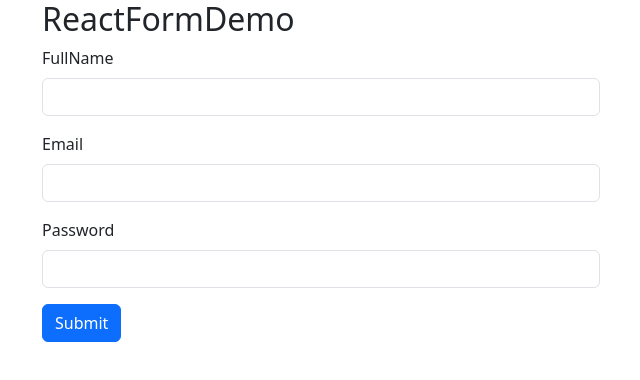
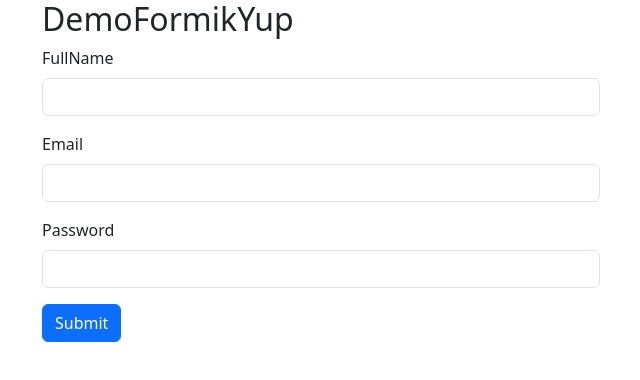
Before and after one commit to khloe1425/reactjsbc97, a React (Vite) app: page / in a window 1280 px wide. Shown: the top 380 px of the page, without its empty margins (40-680 px from the left). Built offline with nearby package versions, Linux system fonts and the light colour scheme.

Commit message:
react buoi8

```diff
--- a/package.json
+++ b/package.json
@@ -11,8 +11,10 @@
   },
   "dependencies": {
     "axios": "^1.20.0",
+    "formik": "^2.4.9",
     "react": "^19.2.8",
-    "react-dom": "^19.2.8"
+    "react-dom": "^19.2.8",
+    "yup": "^1.7.1"
   },
   "devDependencies": {
     "@eslint/js": "^10.0.1",
--- a/src/main.jsx
+++ b/src/main.jsx
@@ -16,6 +16,7 @@ import BTRender from "./pages/PropsDemo/BTRender/BTRender";
 import DanhSachSanPham from "./pages/LiftingStateUp/DanhSachSanPham";
 import GetAllProduct from "./pages/DemoAPI/GetAllProduct";
 import ReactFormDemo from "./pages/FormDemo/ReactFormDemo";
+import DemoFormikYup from "./pages/FormDemo/DemoFormikYup";
 
 //? jsx : chứa các code tạo nên các đối tương component(các thành phần UI)  trong reactjs
 //? complier : chuyển đổi các code jsx sang các code js & html thuần
@@ -24,7 +25,8 @@ import ReactFormDemo from "./pages/FormDemo/ReactFormDemo";
 createRoot(document.getElementById("root")).render(
   <>
     {/* <GetAllProduct/> */}
-    <ReactFormDemo />
+    {/* <ReactFormDemo /> */}
+    <DemoFormikYup />
   </>,
 );
 
--- /dev/null
+++ b/src/pages/FormDemo/DemoFormikYup.jsx
@@ -0,0 +1,67 @@
+import React from 'react';
+import { useFormik } from 'formik';
+import * as Yup from 'yup';
+
+
+const DemoFormikYup = () => {
+
+    // tạo đối tượng formik để quản lý form
+    // B1: tạo đối tượng giá trị ban đầu của form: initialValues tương đương state ban đầu của form
+    //B2: binding data lên UI
+    // B3: thêm sự kiện handleChange để nhận data đang được nhập
+    //B4: thêm sự kiện handleSubmit để nhận data khi click button
+    const useFormikLogin = useFormik({
+        initialValues: {
+            fullname: '',
+            email: '',
+            password: '',
+        },
+        validationSchema: Yup.object({
+            fullname: Yup.string().required('Fullname không để trống'),
+            email: Yup.string().required('Email không để trống').email('Email chưa đúng định dạng - ví dụ: example@gmail.com'),
+            password: Yup.string().required('Password không để trống').matches(/^(?=.*\d)(?=.*[a-z])(?=.*[A-Z])(?=.*[^a-zA-Z0-9])(?!.*\s).{6,15}$/, 'Mật khẩu chưa đúng định dạng')
+        }),
+        onSubmit: (values) => {
+            console.log("khi submit", values) // giá trị nhập từ form sau khi user click button
+        }
+    });
+
+
+  return (
+      <div className='container'>
+          <h2>DemoFormikYup</h2>
+          <form className='w-50'  onSubmit={useFormikLogin.handleSubmit}>
+              <div className="mb-3">
+
+                  <label htmlFor="fullname" className="form-label">FullName</label>
+                  <input type="text" className="form-control" id="fullname" name='fullname' value={useFormikLogin.values.fullname} onInput={useFormikLogin.handleChange} />
+                  <p className='text-danger'>
+                      {useFormikLogin.errors.fullname}
+                  </p>
+
+              </div>
+              <div className="mb-3">
+
+                  <label htmlFor="email" className="form-label">Email</label>
+                  <input dataType="email" type="email" className="form-control" id="email" name='email' value={useFormikLogin.values.email}  onInput={useFormikLogin.handleChange} />
+                  <p className='text-danger'>
+                      {useFormikLogin.errors.email}
+                  </p>
+
+              </div>
+              <div className="mb-3">
+                  <label htmlFor="password" className="form-label">Password</label>
+                  <input dataType="password" type="password" className="form-control" id="password" name='password' value={useFormikLogin.values.password} onInput={useFormikLogin.handleChange} />
+                  <p className='text-danger'>
+                      {useFormikLogin.errors.password}
+                  </p>
+              </div>
+
+              <button type="submit" className="btn btn-primary">Submit</button>
+          </form>
+
+      </div>
+  )
+}
+
+export default DemoFormikYup
--- a/src/pages/FormDemo/ReactFormDemo.jsx
+++ b/src/pages/FormDemo/ReactFormDemo.jsx
@@ -98,15 +98,15 @@ const ReactFormDemo = () => {
     // console.log("khi submit", accountUser) // giá trị nhập từ form sau khi user click button
     let isValid = true;
 
-    //!nếu user không kích hoạt sự kiện onInput / onChange
+    //!nếu user không kích hoạt sự kiện onInput / onChange mà nhấn submit
     for (let key in accountUser) {
       if (accountUser[key].trim() === '') {
         isValid = false;
         return;
       }
     }
+
     //!Chỉ gửi dữ liệu khi tất cả data đều hợp lệ => kiểm tra errorAccount
-
     for (let key in errorAccount) {
       if (errorAccount[key] !== '') {
         //nếu có một thuộc tính đang chứa nội dung thông báo lỗi
```
Also changed, not shown: 1 other file (tests, documents, lock files or other folders).
